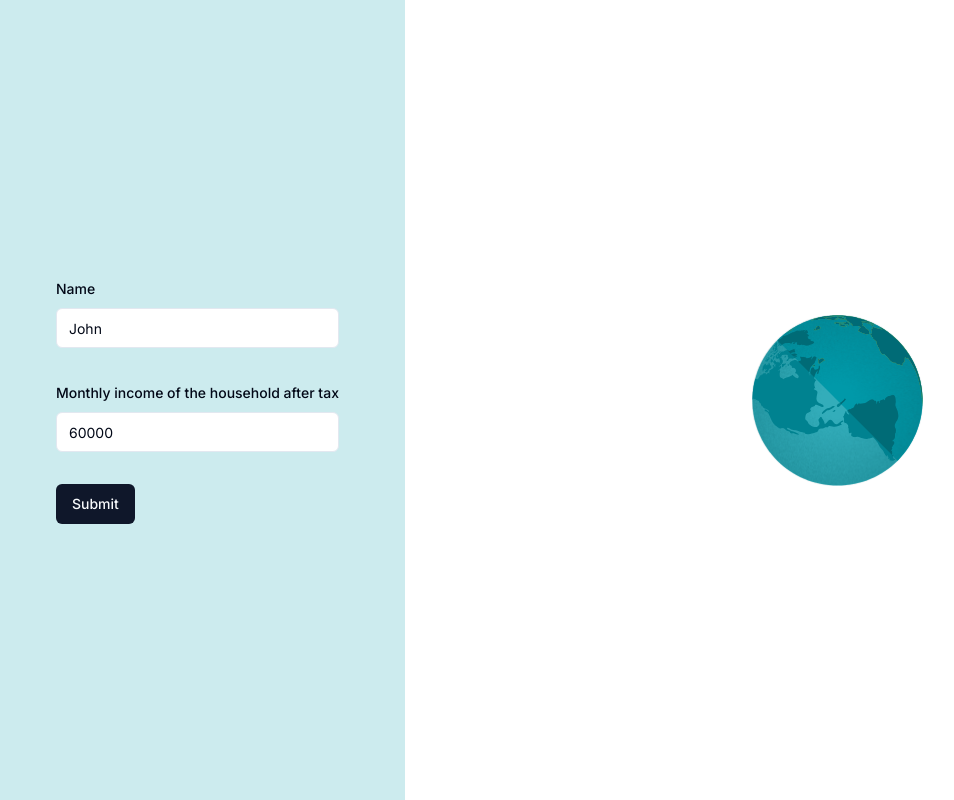
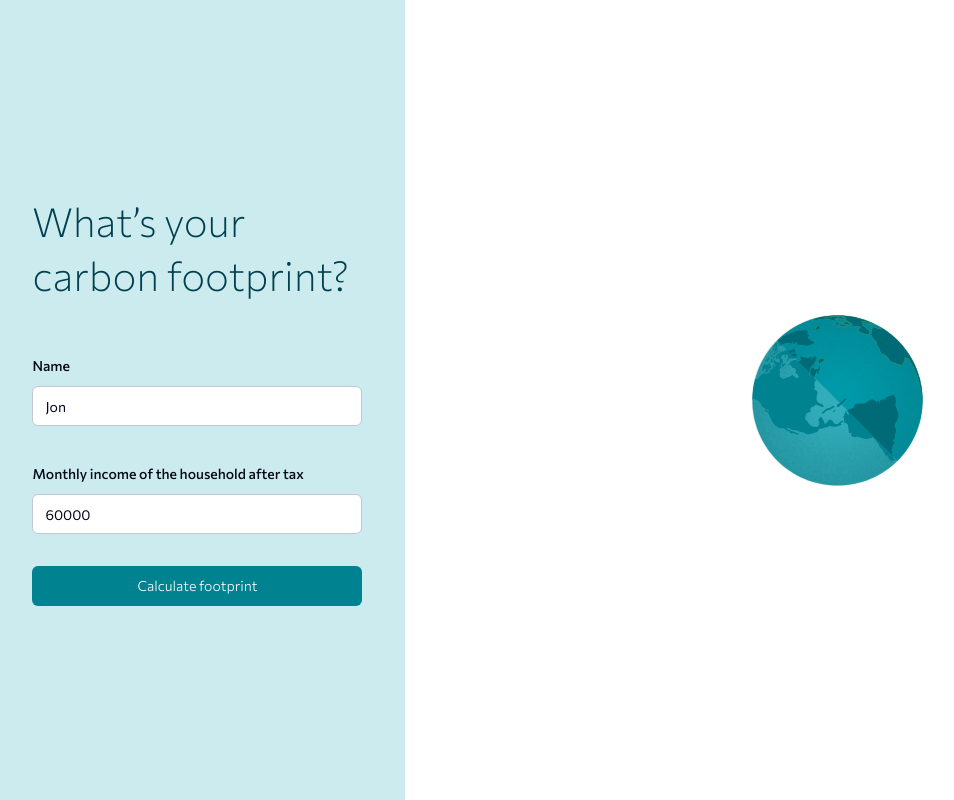
Before and after one commit to estubmo/ducky-footprint-calculator, a Next.js app: page / in a window 1280 px wide. Shown: the whole page, without its empty margins (10-964 px from the left). Built offline with nearby package versions, Linux system fonts and the light colour scheme.

Commit message:
feat: improve styling

```diff
--- a/src/app/components/footprint-container.tsx
+++ b/src/app/components/footprint-container.tsx
@@ -14,7 +14,7 @@ export function FootprintContainer() {
     const form = useForm<Footprint>({
         resolver: zodResolver(footprintFormSchema),
         defaultValues: {
-            name: "John",
+            name: "Jon",
             monthlyIncomeAfterTax: 60000,
         },
     });
@@ -29,7 +29,12 @@ export function FootprintContainer() {
     return (
         <div className="flex min-h-screen w-full">
             <div className="bg-[#CCEBEE] w-[614px] flex flex-col justify-center items-center">
-                <FootprintForm form={form} onSubmit={onSubmit} />
+                <div className="flex flex-col justify-center items-center w-[330px] space-y-12">
+                    <h1 className="text-[40px] text-[#004050] font-extralight leading-[54px]">
+                        What’s your carbon footprint?
+                    </h1>
+                    <FootprintForm form={form} onSubmit={onSubmit} />
+                </div>
             </div>
             <div className="flex w-full grow justify-center">
                 <FootprintResult name={name} annualFootprint={annualFootprint} />
--- a/src/app/components/footprint-form.tsx
+++ b/src/app/components/footprint-form.tsx
@@ -17,7 +17,10 @@ export function FootprintForm({
 }: { form: UseFormReturn<Footprint>; onSubmit: (values: Footprint) => void }) {
     return (
         <Form {...form}>
-            <form onSubmit={form.handleSubmit(onSubmit)} className="space-y-8">
+            <form
+                onSubmit={form.handleSubmit(onSubmit)}
+                className="flex flex-col space-y-8 w-[330px]"
+            >
                 <FormField
                     control={form.control}
                     name="name"
@@ -25,7 +28,11 @@ export function FootprintForm({
                         <FormItem>
                             <FormLabel>Name</FormLabel>
                             <FormControl>
-                                <Input placeholder="shadcn" {...field} />
+                                <Input
+                                    className="border-[#C5C7CF]"
+                                    placeholder="Jon"
+                                    {...field}
+                                />
                             </FormControl>
                             <FormMessage />
                         </FormItem>
@@ -38,13 +45,19 @@ export function FootprintForm({
                         <FormItem>
                             <FormLabel>Monthly income of the household after tax</FormLabel>
                             <FormControl>
-                                <Input placeholder="shadcn" {...field} />
+                                <Input
+                                    className="border-[#C5C7CF]"
+                                    placeholder="60,000"
+                                    {...field}
+                                />
                             </FormControl>
                             <FormMessage />
                         </FormItem>
                     )}
                 />
-                <Button type="submit">Submit</Button>
+                <Button className="font-light bg-[#008290] text-white" type="submit">
+                    Calculate footprint
+                </Button>
             </form>
         </Form>
     );
--- a/src/app/components/footprint-result.tsx
+++ b/src/app/components/footprint-result.tsx
@@ -1,26 +1,48 @@
 "use client";
 import Image from "next/image";
 import EarthIcon from "/public/assets/Earth.svg";
+
 export function FootprintResult({
     name,
     annualFootprint,
 }: { name: string; annualFootprint: number | null }) {
     return (
-        <div className="flex flex-col items-center justify-center">
-            <div className="w-[330] flex flex-col items-center justify-center">
-                {annualFootprint && (
+        <div className="flex flex-col items-center justify-center text-[#004050] text-2xl font-extralight">
+            <div className="w-[330] flex flex-col items-start justify-center space-y-6">
+                {name && annualFootprint && (
                     <>
-                        <h2>Hello, {name}</h2>
+                        <h2>Hi {name}!</h2>
 
-                        <div>
-                            <p>Annual</p>
-                            <hr />
-                            <p>daily</p>
+                        <div className="flex flex-col space-y-0">
+                            <p>
+                                Your <strong className="font-bold">annual</strong> footprint is
+                            </p>
+                            <div className="flex items-center space-x-2">
+                                <div className="text-5xl font-bold">
+                                    {Math.round(annualFootprint)}
+                                </div>
+                                <div>kgCO₂e</div>
+                            </div>
+                        </div>
+
+                        <hr className="w-full h-[1px] my-8 bg-[#008290] border-0" />
+                        <div className="flex flex-col space-y-0">
+                            <p>
+                                Your <strong className="font-bold">daily</strong> footprint is
+                            </p>
+                            <div className="flex items-center space-x-2">
+                                <div className="text-5xl font-bold">
+                                    {Math.round(annualFootprint / 365.24)}
+                                </div>
+                                <div>kgCO₂e</div>
+                            </div>
                         </div>
                     </>
                 )}
+                <div className="flex w-full justify-center">
+                    <Image width={189} height={189} alt="Earth Image" src={EarthIcon} />
+                </div>
             </div>
-            <Image width={189} height={189} alt="Earth Image" src={EarthIcon} />
         </div>
     );
 }
--- a/src/app/layout.tsx
+++ b/src/app/layout.tsx
@@ -1,8 +1,8 @@
 import type { Metadata } from "next";
-import { Inter } from "next/font/google";
+import { Commissioner } from "next/font/google";
 import "./globals.css";
 
-const inter = Inter({ subsets: ["latin"] });
+const commissioner = Commissioner({ subsets: ["latin"] });
 
 export const metadata: Metadata = {
   title: "Ducky Footprint Calculator",
@@ -15,7 +15,7 @@ export default function RootLayout({
 }>) {
   return (
     <html lang="en">
-      <body className={inter.className}>{children}</body>
+      <body className={commissioner.className}>{children}</body>
     </html>
   );
 }
--- a/src/app/page.tsx
+++ b/src/app/page.tsx
@@ -3,7 +3,7 @@ import { FootprintForm } from "./components/footprint-form";
 
 export default function Home() {
   return (
-    <main className="flex min-h-screen flex-col items-center justify-between ">
+    <main className="flex min-h-screen flex-col items-center justify-between text-lg">
       <FootprintContainer />
     </main>
   );
```
